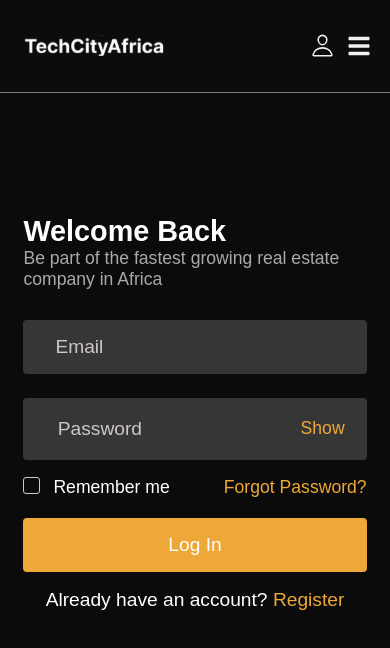
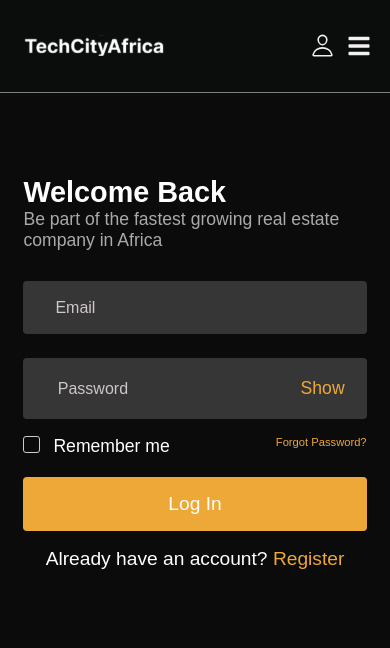
Before and after one commit to onyinyechi-okeke/TechCity, a React (Vite) app: page /login in a window 390 px wide. Shown: the top 648 px of the page. Built offline with nearby package versions, Linux system fonts and the light colour scheme.

Commit message:
responsive2

```diff
--- a/src/Pages/Dashboards/Dashboard.css
+++ b/src/Pages/Dashboards/Dashboard.css
@@ -580,7 +580,7 @@
  }
 
  .ic-align10 button {
-  font-size: 0.7rem;
+  font-size: 0.5rem;
 }
 
 .ic-align4 p {
--- a/src/Pages/LogIn/LogIn.css
+++ b/src/Pages/LogIn/LogIn.css
@@ -34,7 +34,7 @@
         margin-bottom: 4%;
     }
 
-    @media (max-width: 768px) {
+    @media (max-width: 820px) {
         .login-container {
             padding: 22% 6% 10% 6%;
         }
@@ -54,10 +54,14 @@
 
     @media (max-width: 430px) {
         .login-container {
-            padding: 55% 6% 10% 6%;
+            padding: 45% 6% 10% 6%;
         }
 
         .cp-container {
             padding: 35% 6% 19% 6%;
           }
+
+          .checkbox-div p {
+            font-size: 0.7rem;
+          }
     }
--- a/src/Pages/SignUp/SignUp.css
+++ b/src/Pages/SignUp/SignUp.css
@@ -296,4 +296,12 @@ input:-webkit-autofill,
         padding: 32% 6% 10% 6%;
     }
 
+    .signup-input::placeholder {
+        font-size: 1rem;
+    }
+
+    .signup-input {
+        font-size: 1.1rem;
+    }
+
 }
```
